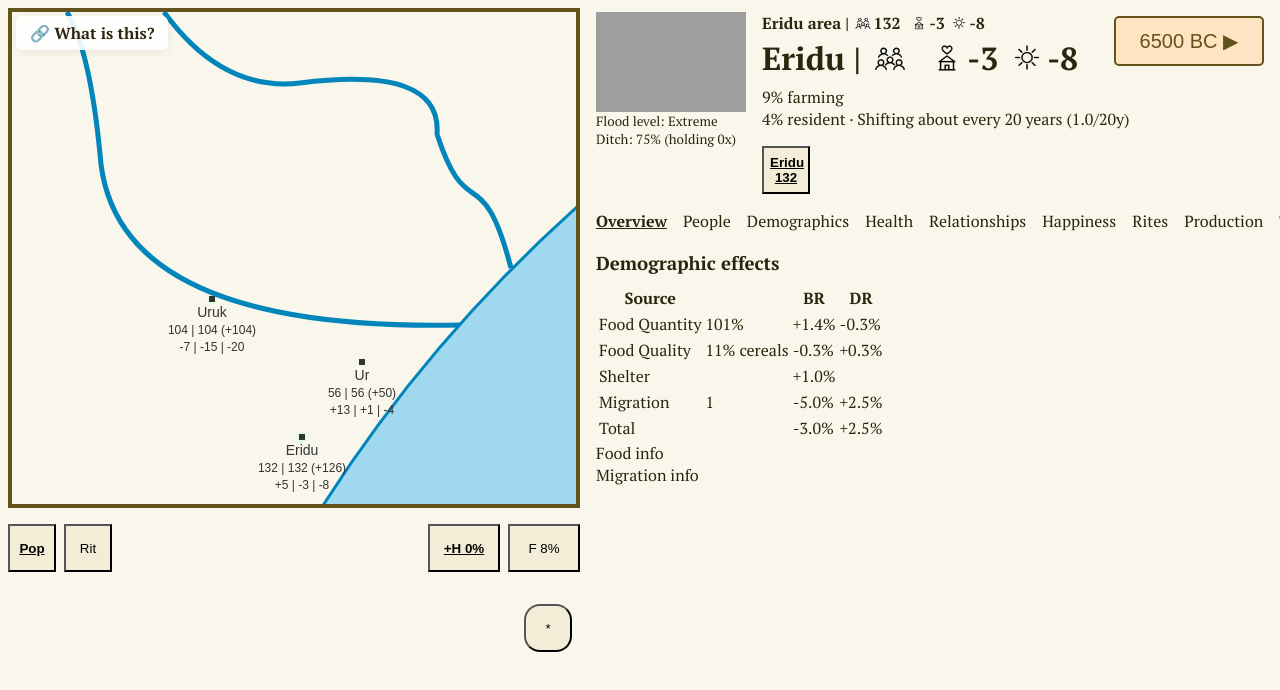
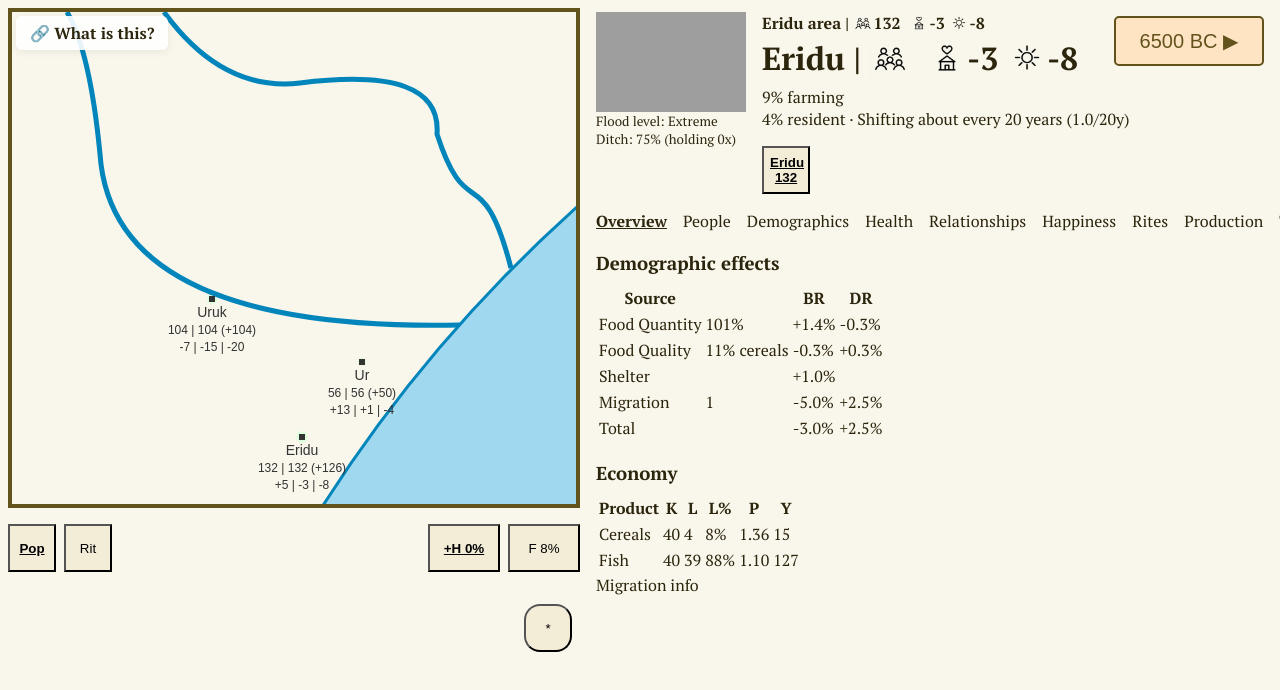
Before and after one commit to dmandelin/world2, a SvelteKit app: page / in a window 1280 px wide. Shown: the top 690 px of the page. Built offline with nearby package versions, Linux system fonts and the light colour scheme; grey boxes are pictures that could not be loaded.

Commit message:
Settlement overview production table.

```diff
--- /dev/null
+++ b/src/components/overview/SettlementEconomyOverview.svelte
@@ -0,0 +1,29 @@
+<script lang="ts">
+    import type { SettlementDTO } from "../dtos";
+    import { settlementEconomyTable } from "../tables";
+
+	let { settlement }: { settlement: SettlementDTO } = $props();
+    let table = $derived(settlementEconomyTable(settlement));
+</script>
+
+<div id="top">
+    <h3 style="margin-block-end: 0.5em;">Economy</h3>
+    <table class="basic msm">
+        <thead>
+            <tr>
+                {#each table.header as cell}
+                    <th>{cell}</th>
+                {/each}
+            </tr>
+        </thead>
+        <tbody>
+            {#each table.rows as row}
+                <tr>
+                    {#each row as cell, i}
+                        <td>{cell}</td>
+                    {/each}
+                </tr>
+            {/each}
+        </tbody>
+    </table>
+</div>
--- a/src/components/overview/SettlementOverview.svelte
+++ b/src/components/overview/SettlementOverview.svelte
@@ -1,11 +1,12 @@
 <script lang="ts">
     import type { SettlementDTO } from "../dtos";
+    import SettlementEconomyOverview from "./SettlementEconomyOverview.svelte";
     import SettlementPopulationOverview from "./SettlementPopulationOverview.svelte";
 
 	let { settlement }: { settlement: SettlementDTO } = $props();
 </script>
 
 <SettlementPopulationOverview settlement={settlement} />
+<SettlementEconomyOverview settlement={settlement} />
 
-<div>Food info</div>
 <div>Migration info</div>
--- a/src/components/tables.ts
+++ b/src/components/tables.ts
@@ -440,3 +440,25 @@ export function populationChangeTable(settlement: SettlementDTO): PopulationChan
     const rows = [...items.values()].map(item => item.asRow(previousPopulation));
     return { births, deaths, header, rows };
 }
+
+export type BasicTable = {
+    header: string[];
+    rows: string[][];
+}
+
+export function settlementEconomyTable(settlement: SettlementDTO): BasicTable {
+    const header = ['Product', 'K', 'L', 'L%', 'P', 'Y'];
+    const rows = [];
+    for (const item of settlement.production.goods.values()) {
+        if (item.workers === 0) continue;
+        rows.push([
+            item.good.name,
+            item.land.toFixed(),
+            item.workers.toFixed(),
+            pct(item.workerFraction),
+            item.tfp?.toFixed(2) ?? '',
+            item.amount?.toFixed() ?? '',
+        ]);
+    }
+    return { header, rows };
+}
--- a/src/model/people/people.ts
+++ b/src/model/people/people.ts
@@ -509,11 +509,11 @@ export class Clan implements TradePartner {
 
     advancePopulation(noEffect: boolean = false) {
         this.lastPopulationChange = new PopulationChangeBuilder(this).build();
-        for (let i = 0; i < this.slices.length; ++i) {
-            this.slices[i][0] = this.lastPopulationChange.newSlices[i][0];
-            this.slices[i][1] = this.lastPopulationChange.newSlices[i][1];
-        }
         if (!noEffect) {
+            for (let i = 0; i < this.slices.length; ++i) {
+                this.slices[i][0] = this.lastPopulationChange.newSlices[i][0];
+                this.slices[i][1] = this.lastPopulationChange.newSlices[i][1];
+            }
             this.population = this.slicesTotal;
         }
     }
--- a/src/model/people/population.ts
+++ b/src/model/people/population.ts
@@ -212,6 +212,10 @@ export class PopulationChangeBuilder {
         const pmbr = this.brModifier * BASE_BIRTH_RATE;
         const eb = 0.5 * (this.clan.slices[0][0] + this.clan.slices[1][0]) * pmbr;
         this.births = Math.round(eb);
+        if (this.births > 1000) {
+            debugger;
+            throw new Error("Too many births for simple model");
+        }
         for (let i = 0; i < this.births; ++i) {
             if (Math.random() < 0.48) ++this.femaleBirths;
         }
```
